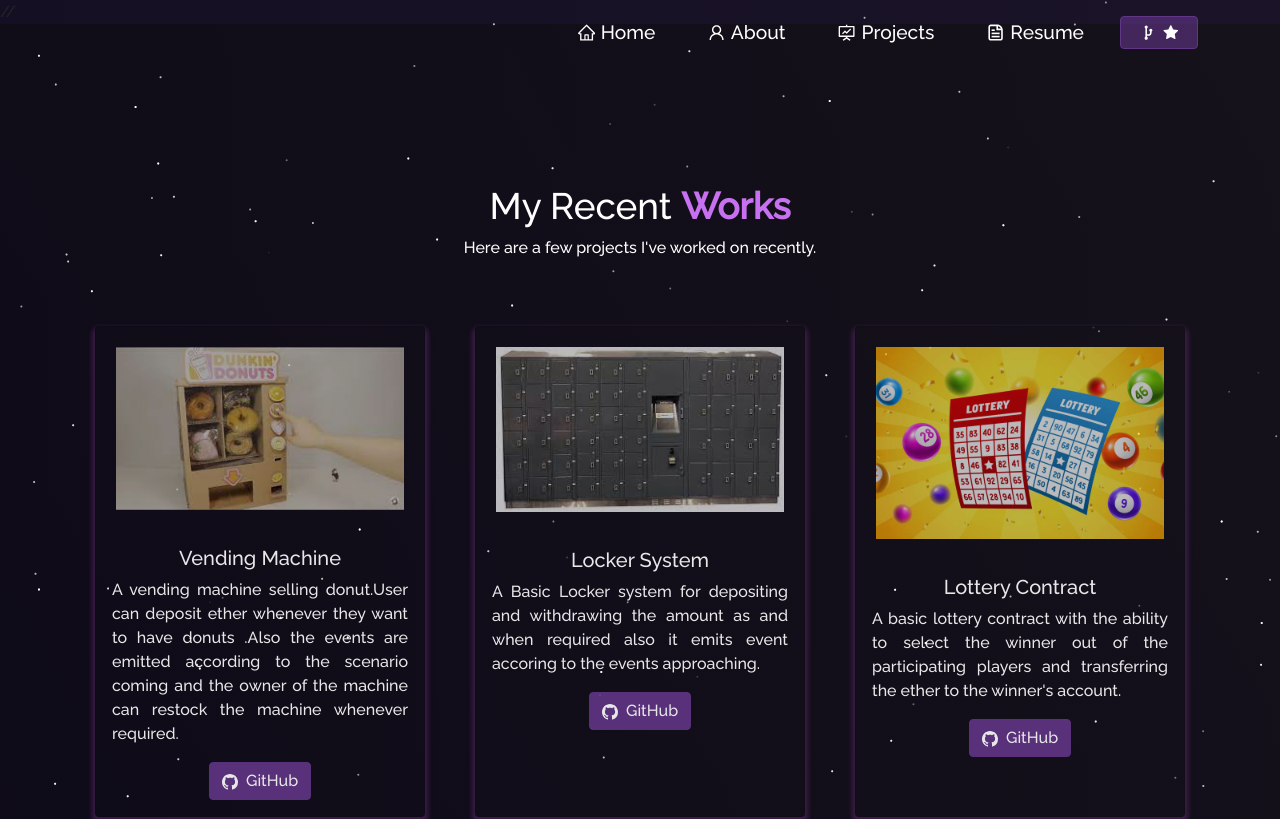
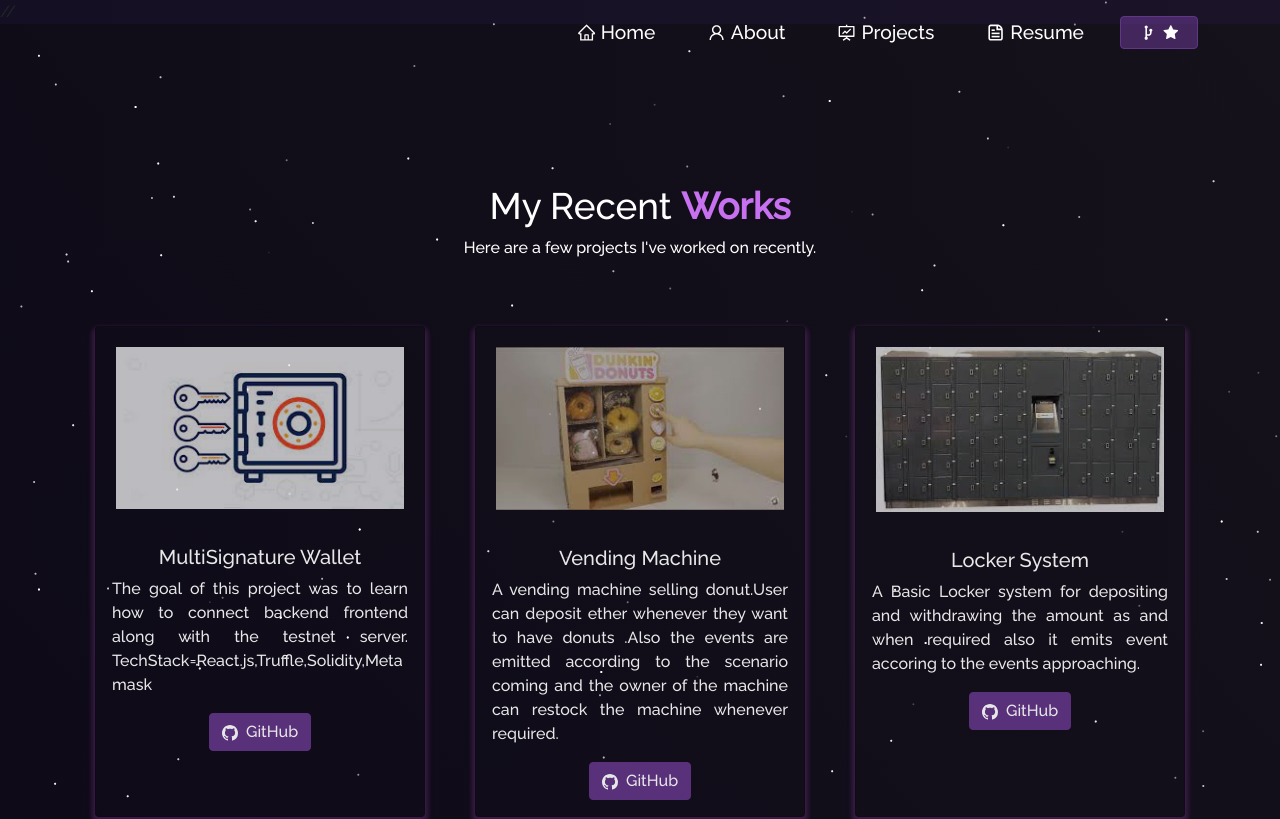
Before and after one commit to amanbora856/amanbora856.github.io, a React (Create React App) app: page /project in a window 1280 px wide. Shown: the top 819 px of the page. Built offline with nearby package versions, Linux system fonts and the light colour scheme.

Commit message:
multisigwallet

```diff
--- a/src/components/Projects/Projects.js
+++ b/src/components/Projects/Projects.js
@@ -9,6 +9,7 @@ import chatify from "../../Assets/Projects/chatify.png";
 import suicide from "../../Assets/Projects/suicide.png";
 import bitsOfCode from "../../Assets/Projects/blog.png";
 import staking from "../../Assets/Projects/staking.png";
+import wallet from "../../Assets/Projects/wallet.png";
 
 function Projects() {
   return (
@@ -22,6 +23,21 @@ function Projects() {
           Here are a few projects I've worked on recently.
         </p>
         <Row style={{ justifyContent: "center", paddingBottom: "10px" }}>
+
+        <Col md={4} className="project-card">
+            <ProjectCard
+              imgPath={wallet}
+              isBlog={false}
+              title="MultiSignature Wallet"
+              description="The goal of this project was to learn how to connect backend frontend along with the testnet server.
+              TechStack=React.js,Truffle,Solidity,Metamask"
+              ghLink="https://github.com/amanbora856/Multi-sig-wallet"
+
+            />
+          </Col>
+
+
+
           <Col md={4} className="project-card">
             <ProjectCard
               imgPath={chatify}
@@ -66,7 +82,7 @@ function Projects() {
             />
           </Col>
 
-          <Col md={4} className="project-card">
+       {/* <Col md={4} className="project-card">
             <ProjectCard
               imgPath={emotion}
               isBlog={false}
@@ -86,8 +102,7 @@ function Projects() {
               description="HP ProTrain, an interactive application is putting the power of learning into the hands of HP promoters. This real-time training platform streamlines and centralizes all training materials into the mobile device, making learning convenient, rewarding and trackable."
               ghLink="https://play.google.com/store/apps/details?id=com.pmg.hpprotrain&hl=en_IN&gl=US"
             />
-          </Col>
-
+          </Col> */}
 
           <Col md={4} className="project-card">
             <ProjectCard
```
Also changed, not shown: src/Assets/Projects/wallet.png (added).
